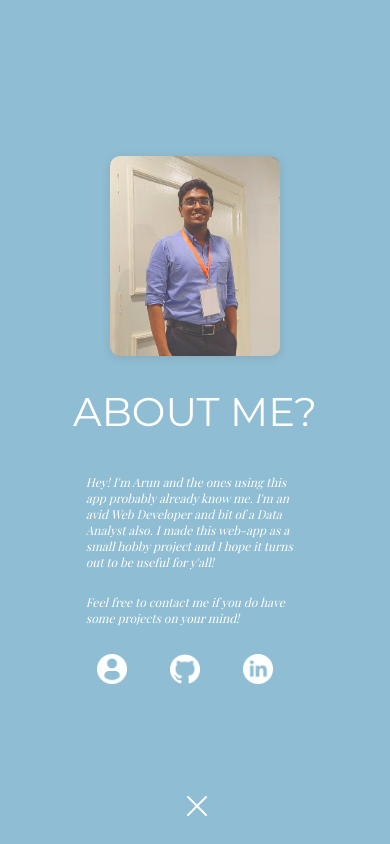
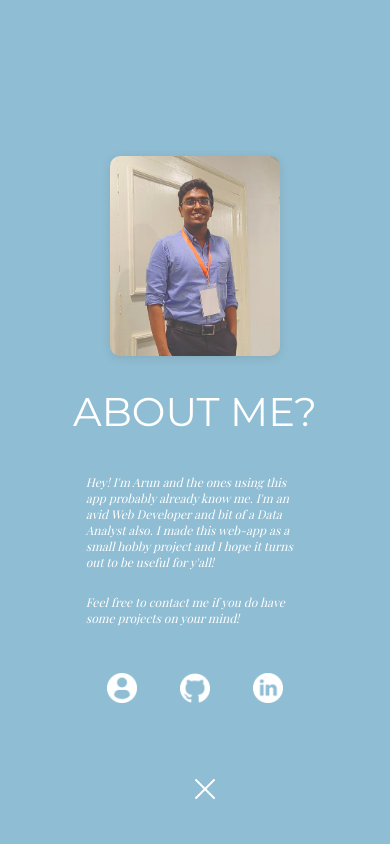
Before and after one commit to arunsamuel08/Pharma-e-books, a React (Create React App) app in the folder decipherdrugs/: page / in a window 390 px wide. Both pictures are taken after a click on the button "ABOUT ME". Built offline with nearby package versions, Linux system fonts and the light colour scheme; a web font is replaced by a local one.

Commit message:
close btn changes

```diff
--- a/decipherdrugs/src/components/modal/modal.css
+++ b/decipherdrugs/src/components/modal/modal.css
@@ -69,24 +69,27 @@
 }
 
 .links {
-  color: white;
+  height: 100px;
   width: 70%;
-  display: inline-block;
-  height: 100px;
+  display: flex;
+  align-items: center;
+  justify-content: center;
 }
 
 .links ul {
   display: flex;
+  padding: 0;
+  margin: 0;
+  width: 300px;
   justify-content: space-around;
-  padding: 0;
 }
 
-.links a {
-  position: relative;
-  text-decoration: none;
-  color: white;
-  display: inline-block;
+.links ul a {
   width: 50px;
+  height: 50px;
+  display: flex;
+  justify-content: center;
+  align-items: center;
 }
 
 .links a img {
@@ -155,7 +158,19 @@
 
   .closebtn button {
     position: absolute;
-    left: 48%;
-    bottom: 3%;
+    left: 50%;
+    margin-left: 10px;
+    transform: translateX(-50%);
+    outline: none;
+    background: none;
+    bottom: 5%;
+    background-color: #8fbdd3;
+    border: none;
+    padding: 0;
+    cursor: pointer;
+  }
+
+  .closebtn img {
+    width: 20px;
   }
 }
```
